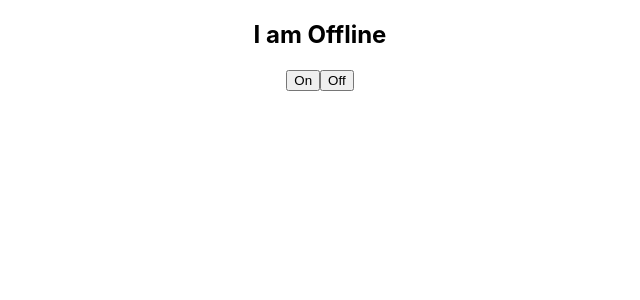
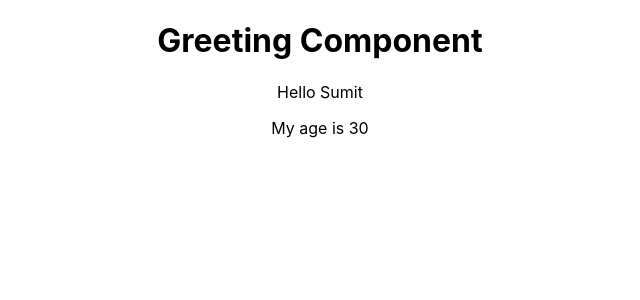
Before and after one commit to SumitDongare/react-practice, a React (Create React App) app: page / in a window 1280 px wide. Shown: the top 300 px of the page, without its empty margins (320-960 px from the left). Built offline with nearby package versions, Linux system fonts and the light colour scheme.

Commit message:
greetingComponent is done with screenshot

```diff
--- a/src/App.js
+++ b/src/App.js
@@ -2,6 +2,7 @@
 import './App.css';
 import Counter from './counter/Counter';
 import Flag from './flag/Flag';
+import Greeting from './greeting/Greeting';
 
 function App() {
 
@@ -13,7 +14,8 @@ function App() {
   return (
     <div className="App">
       {/* <Counter counterName ="Counter Component" onCountChange = {onCallback} ></Counter> */}
-      <Flag></Flag>
+      {/* <Flag></Flag> */}
+      <Greeting greet="Hello " name="Sumit"></Greeting>
     </div>
   );
 }
--- /dev/null
+++ b/src/greeting/Greeting.js
@@ -0,0 +1,13 @@
+import React from 'react'
+
+export default function Greeting({greet, name}) {
+
+ const age = 30;
+  return (
+    <div>
+      <h1>Greeting Component</h1>
+      <p>{greet}{name} </p>
+      <p>My age is {age}</p>
+    </div>
+  )
+}
```
Also changed, not shown: screenshots/greetingComponent.png (added).
